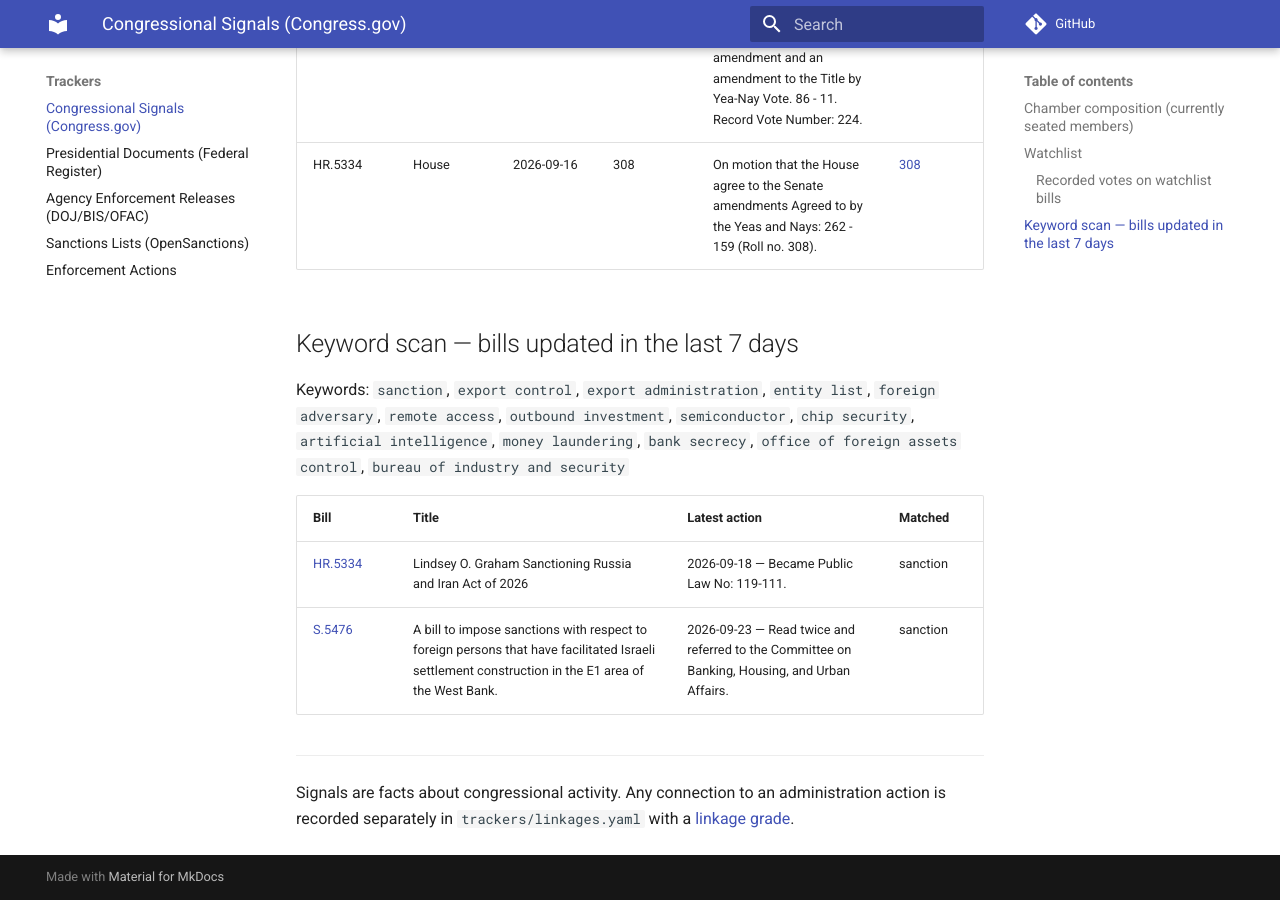
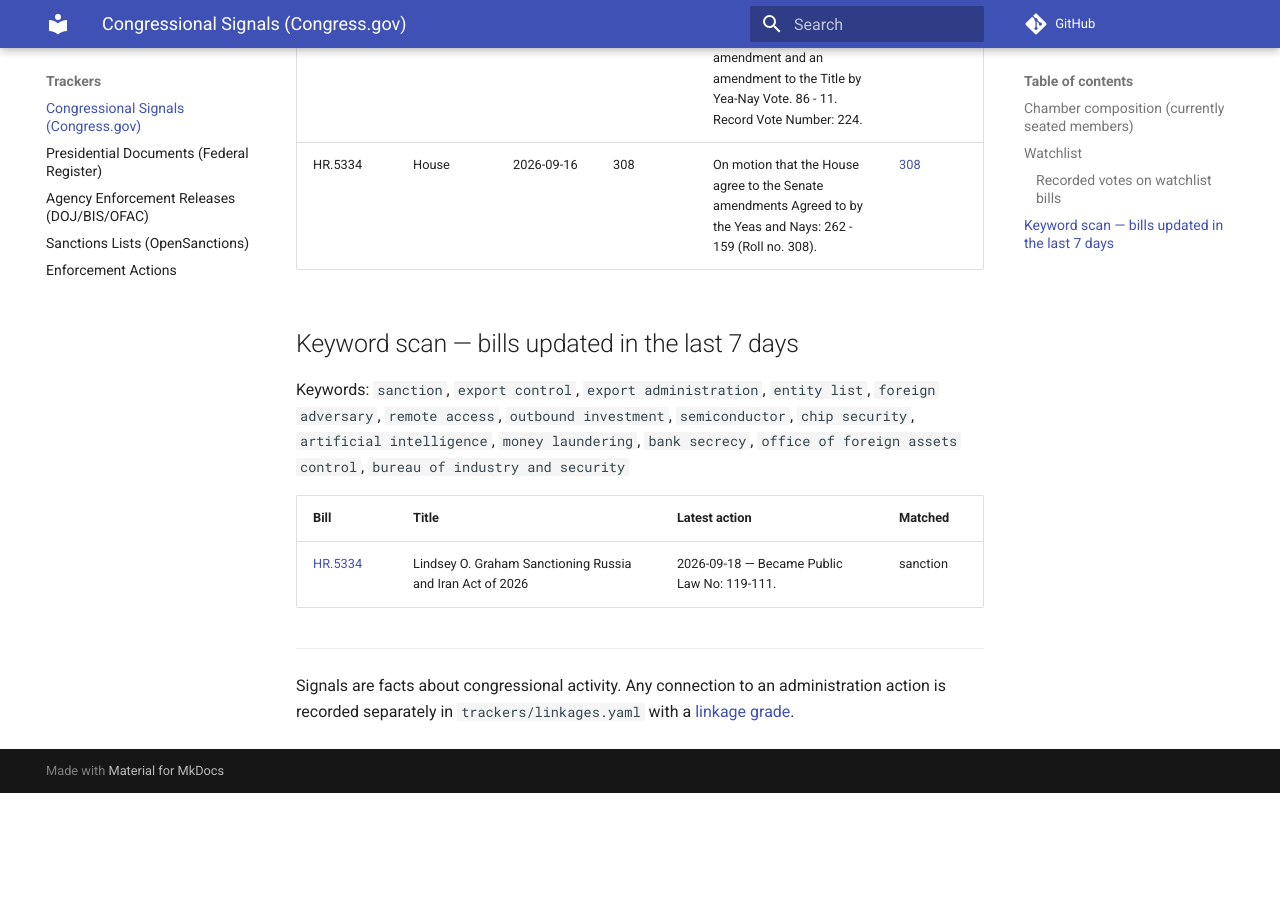
Before and after one commit to felipelago17/Congressional-Influence-Sanctions-Export-Controls, an MkDocs documentation site: the page built from docs/trackers/congress-signals.md, in a window 1280 px wide and 900 px high, scrolled down 1770 px. Built offline with MkDocs 1.6.1 and Material for MkDocs 9.7.7, drawn with Linux system fonts in a browser that asks for light colours; comment, search, counter and statistics services are not loaded; after the commit the page ends 2563 px from its top, so only the background shows below that; some of the changed text lies outside the part shown.

Commit message:
data: congress signals 2026-11-08

```diff
--- a/docs/trackers/congress-signals.md
+++ b/docs/trackers/congress-signals.md
@@ -1,6 +1,6 @@
 # Congressional signals (Congress.gov API)
 
-*Auto-generated 2026-11-07 14:09 UTC from the official [Congress.gov API](https://api.congress.gov/). Aggregate party counts only — no per-member scorecards. Not legal advice.*
+*Auto-generated 2026-11-08 14:22 UTC from the official [Congress.gov API](https://api.congress.gov/). Aggregate party counts only — no per-member scorecards. Not legal advice.*
 
 ## Chamber composition (currently seated members)
 
@@ -38,7 +38,6 @@ Keywords: `sanction`, `export control`, `export administration`, `entity list`,
 | Bill | Title | Latest action | Matched |
 |---|---|---|---|
 | [HR.5334](https://www.congress.gov/bill/119th-congress/house-bill/5334) | Lindsey O. Graham Sanctioning Russia and Iran Act of 2026 | 2026-09-18 — Became Public Law No: 119-111. | sanction |
-| [S.5476](https://www.congress.gov/bill/119th-congress/senate-bill/5476) | A bill to impose sanctions with respect to foreign persons that have facilitated Israeli settlement construction in the E1 area of the West Bank. | 2026-09-23 — Read twice and referred to the Committee on Banking, Housing, and Urban Affairs. | sanction |
 
 ---
 Signals are facts about congressional activity. Any connection to an administration action is recorded separately in `trackers/linkages.yaml` with a [linkage grade](../methodology/linkage-grades.md).
```
Also changed, not shown: 1 other file.
